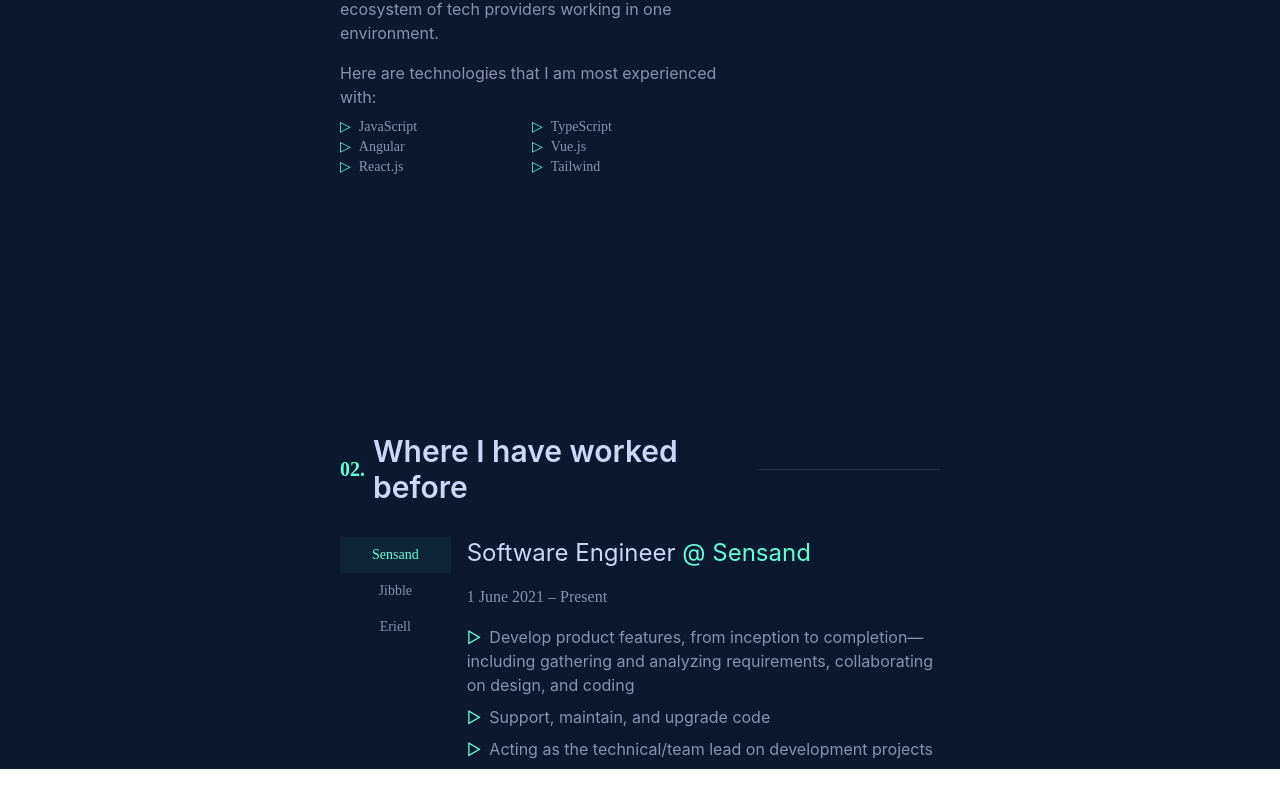
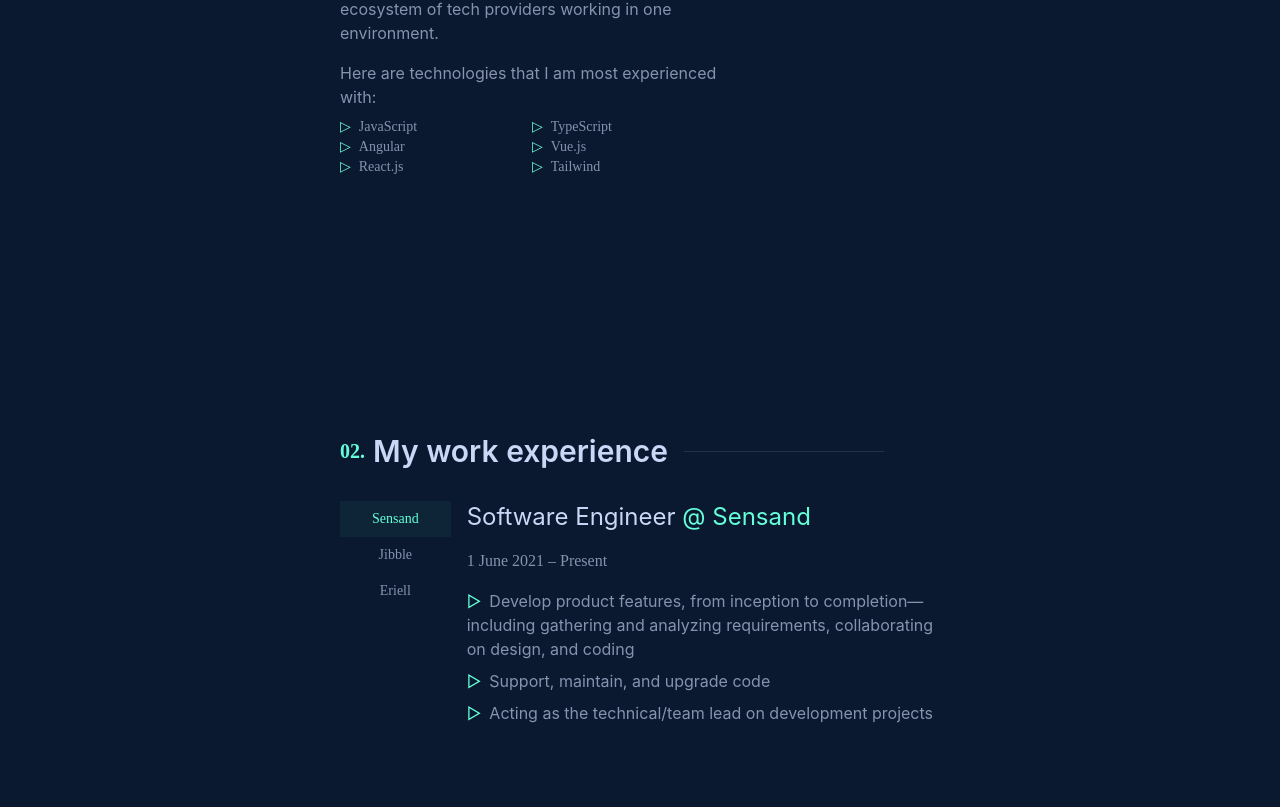
Before and after one commit to sergust/sergeyustinov, a Next.js app: page / in a window 1280 px wide. Shown: the part 1281-2088 px from the top of the page. Before the commit the page ends 2050 px from the top, so only its background shows below. Built offline with nearby package versions, Linux system fonts and the light colour scheme; a web font is replaced by a local one.

Commit message:
Add Portfolio section

```diff
--- a/components/experience/experience.tsx
+++ b/components/experience/experience.tsx
@@ -13,13 +13,9 @@
   }
 
   return (
-    <div className=" container mx-auto flex items-center justify-center">
+    <div className="container mx-auto flex items-center justify-center mb-32">
       <div className="lg:w-1/2 xl:w-1/2 2xl:w-1/2 md:w-full sm:w-full justify-start flex flex-col">
-        <BlockTitle
-          text="Where I have worked before"
-          number="02"
-          className="mb-8"
-        />
+        <BlockTitle text="My work experience" number="02" className="mb-8" />
         <div className="flex flex-col md:flex-row gap-4">
           <div className="flex flex-row md:flex-col">
             {experienceList.map((item) => (
--- /dev/null
+++ b/components/portfolio/portfolio.tsx
@@ -0,0 +1,20 @@
+import type { NextComponentType } from 'next'
+import BlockTitle from '../block-title/block-title'
+import { useState } from 'react'
+
+const Portfolio: NextComponentType = () => {
+  return (
+    <div className=" container mx-auto flex items-center justify-center">
+      <div className="lg:w-1/2 xl:w-1/2 2xl:w-1/2 md:w-full sm:w-full justify-start flex flex-col">
+        <BlockTitle
+          text="Things that I've built"
+          number="03"
+          className="mb-8"
+        />
+        <div className="flex flex-col md:flex-row gap-4"></div>
+      </div>
+    </div>
+  )
+}
+
+export default Portfolio
--- a/pages/_document.tsx
+++ b/pages/_document.tsx
@@ -26,7 +26,7 @@
             content="upgrade-insecure-requests"
           />
         </Head>
-        <body>
+        <body className="bg-navy">
           <Main />
           <NextScript />
         </body>
--- a/pages/index.tsx
+++ b/pages/index.tsx
@@ -3,6 +3,7 @@
 import Summary from '../components/summary/summary'
 import About from '../components/about/about'
 import Experience from '../components/experience/experience'
+import Portfolio from '../components/portfolio/portfolio'
 
 const Home: NextPage = () => {
   return (
@@ -11,6 +12,7 @@
       <Summary />
       <About />
       <Experience />
+      {/*<Portfolio />*/}
     </main>
   )
 }
```
